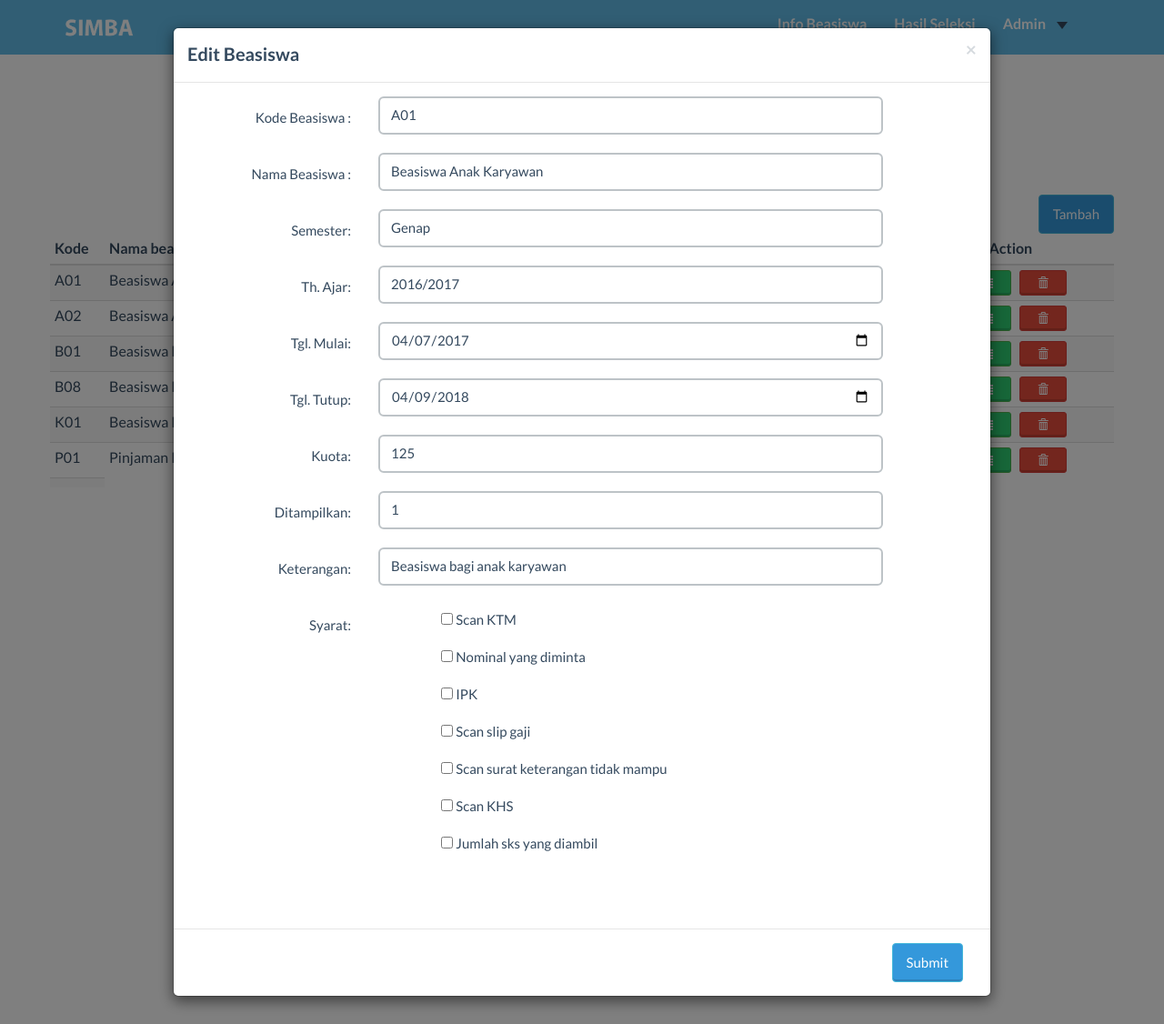
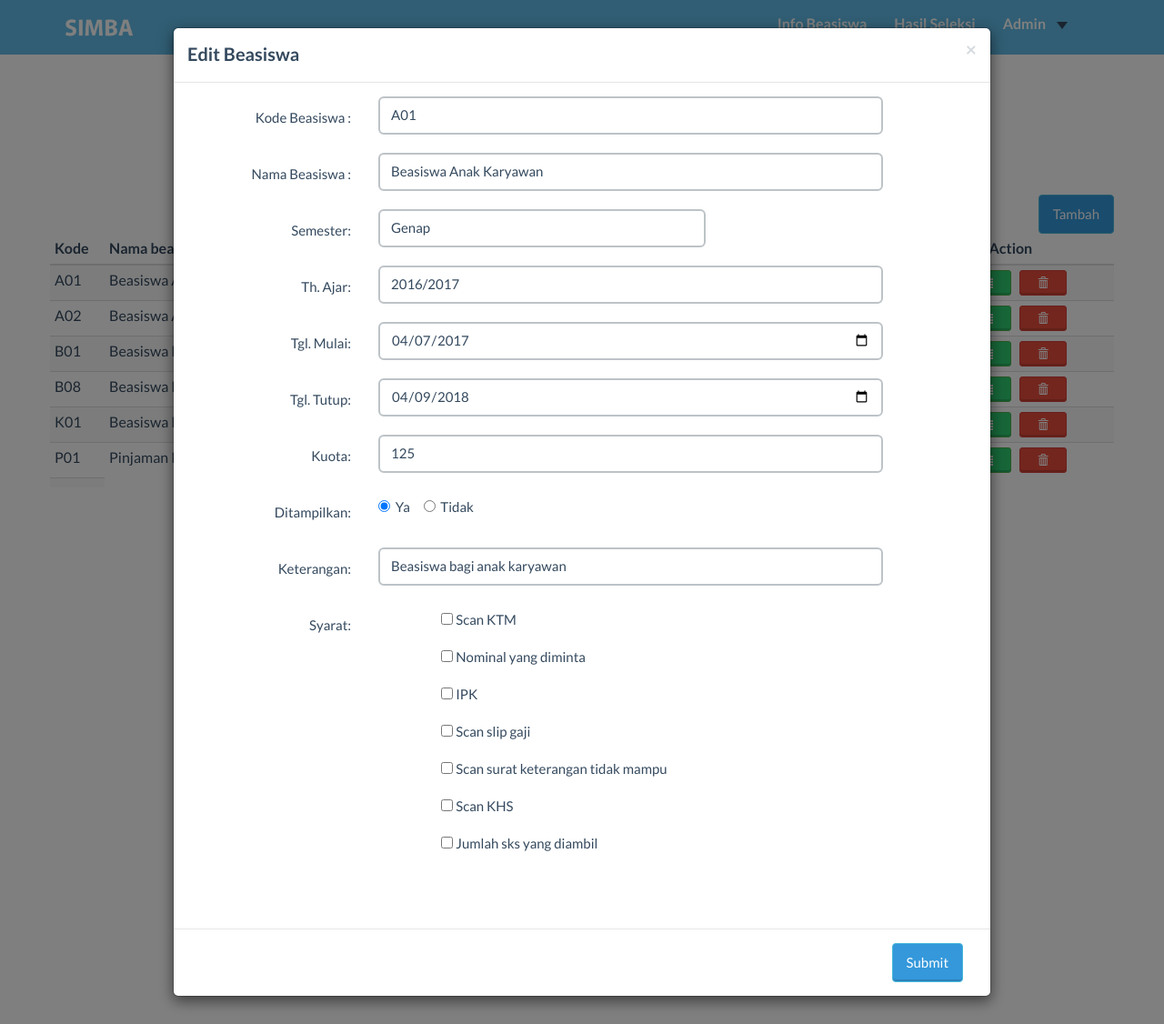
Before and after one commit to aamesaa/beasiswa, a PHP site: page /user_admin/Index.php in a window 1280 px wide, after a click that opens the changed part. Shown: the whole page at 91% size. Run offline with PHP 8.4, Linux system fonts and the light colour scheme; data comes from the database, SQL or seed files in the repository; some libraries are stand-ins or nearby versions.

Commit message:
Selected Combobox & Checked RadioButton on Edit

```diff
--- a/user_admin/Index.php
+++ b/user_admin/Index.php
@@ -93,6 +93,23 @@ $getDataBsw=mysqli_query($koneksi,"SELECT * FROM beasiswa");
               $ketTampil="Ya";
               $warna="red";
             }
+
+
+            $isSemtGenap ="";
+            $isSemtGanjil="";
+            if($rowBsw['semt']=="Genap"){
+                $isSemtGenap="selected";
+            }elseif($rowBsw['semt']=="Ganjil"){
+                $isSemtGanjil="selected";
+            }
+            $isTampilvalue="";
+            $isNotTampilvalue="";
+            if($rowBsw['isTampil'])
+            {
+                $isTampilvalue="checked";
+            }else{
+                $isNotTampilvalue="checked";
+            }
             echo'
             <tr>
             <td>'.$rowBsw['kd_bsw'].'</td>
@@ -136,9 +153,12 @@ $getDataBsw=mysqli_query($koneksi,"SELECT * FROM beasiswa");
                       </div>
                     </div>
                     <div class="form-group">
-                      <label class="control-label col-sm-2" for="semester">Semester:</label>
-                      <div class="col-sm-6">
-                        <input type="text" class="form-control" id="semt" name="semester" value="'.$rowBsw['semt'].'">
+                      <label class="control-label col-sm-2" for="semt">Semester:</label>
+                      <div class="col-sm-4">
+                         <select name="semester" class="form-control" id="semt">
+                          <option value="Genap"'.$isSemtGenap.' >Genap</option>
+                          <option value="Ganjil"'.$isSemtGanjil.'>Ganjil</option>
+                        </select>
                       </div>
                     </div>
                     <div class="form-group">
@@ -165,11 +185,13 @@ $getDataBsw=mysqli_query($koneksi,"SELECT * FROM beasiswa");
                         <input type="text" class="form-control" id="kuota" name="kuota" value="'.$rowBsw['kuota'].'">
                       </div>
                     </div>
+
                     <div class="form-group">
-                      <label class="control-label col-sm-2" for="tampil">Ditampilkan:</label>
-                      <div class="col-sm-6">
-                        <input type="text" class="form-control" id="tampil" name="tampil" value="'.$rowBsw['isTampil'].'">
-                      </div>
+                        <label class="control-label col-sm-2" for="tampil">Ditampilkan:</label>
+                        <div class=" col-sm-4">
+                          <label ><input type="radio" name="tampil" value="1"'.$isTampilvalue.'>&nbsp Ya &nbsp &nbsp </label>
+                          <label ><input type="radio" name="tampil" value="0"'.$isNotTampilvalue.'>&nbsp Tidak</label>
+                        </div>
                     </div>
                     <div class="form-group">
                       <label class="control-label col-sm-2" for="ket">Keterangan:</label>
--- a/user_admin/form_create_beasiswa.php
+++ b/user_admin/form_create_beasiswa.php
@@ -108,8 +108,8 @@ include("../function/koneksi.php");
         <label class="control-label col-sm-2" for="semt">Semester:</label>
         <div class="col-sm-4">
           <select name="semt" class="form-control" id="semt">
-            <option value="genap" >Genap</option>
-            <option value="ganjil">Ganjil</option>
+            <option value="Genap" >Genap</option>
+            <option value="Ganjil">Ganjil</option>
           </select>
         </div>
       </div>
@@ -155,7 +155,7 @@ include("../function/koneksi.php");
           $sql=mysqli_query($koneksi,"SELECT * FROM ref_syarat");
           while ($row= mysqli_fetch_array($sql)){
             echo'
-              <label><input type="checkbox" value="" name="'.$row['nama_syarat'].'">&nbsp;'.$row['nama_syarat'].'</label>
+              <label><input type="checkbox" value="1" name="'.$row['nama_syarat'].'">&nbsp;'.$row['nama_syarat'].'</label>
               <br/>
             ';
           }
```
